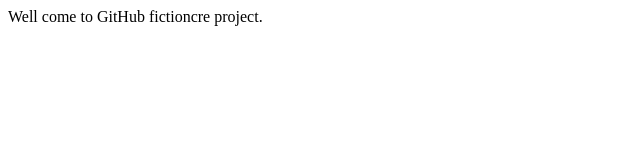
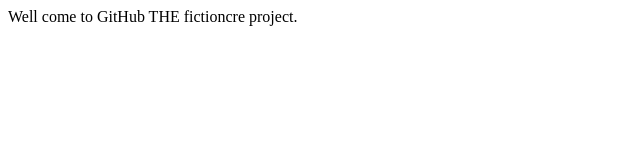
Before and after one commit to fictionbotcre/fictioncre, a plain HTML site: page index.html in a window 1280 px wide. Shown: the full height of the page, 0-640 px from the left. Drawn offline with Linux system fonts and the light colour scheme.

Commit message:
test test

```diff
--- a/index.html
+++ b/index.html
@@ -6,7 +6,7 @@
 </head>
 <body>
 
-Well come to GitHub fictioncre project.
+Well come to GitHub THE fictioncre project.
 
 </body>
 
```
